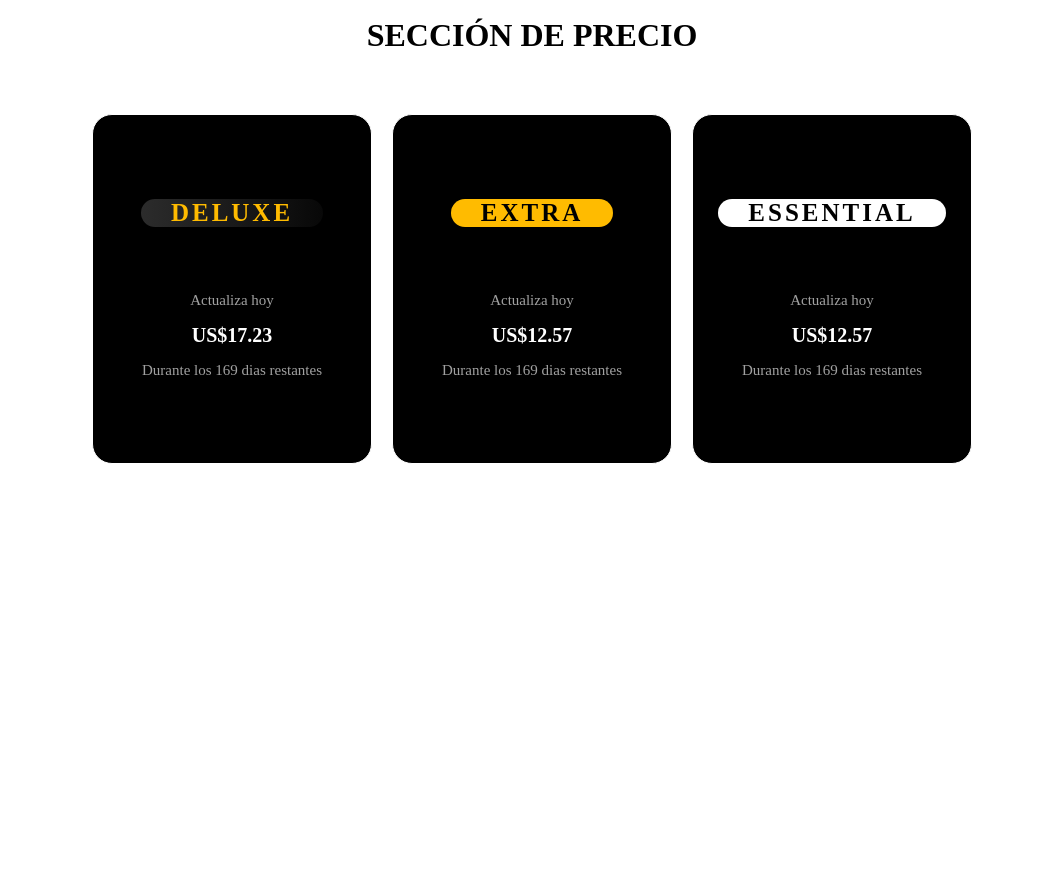
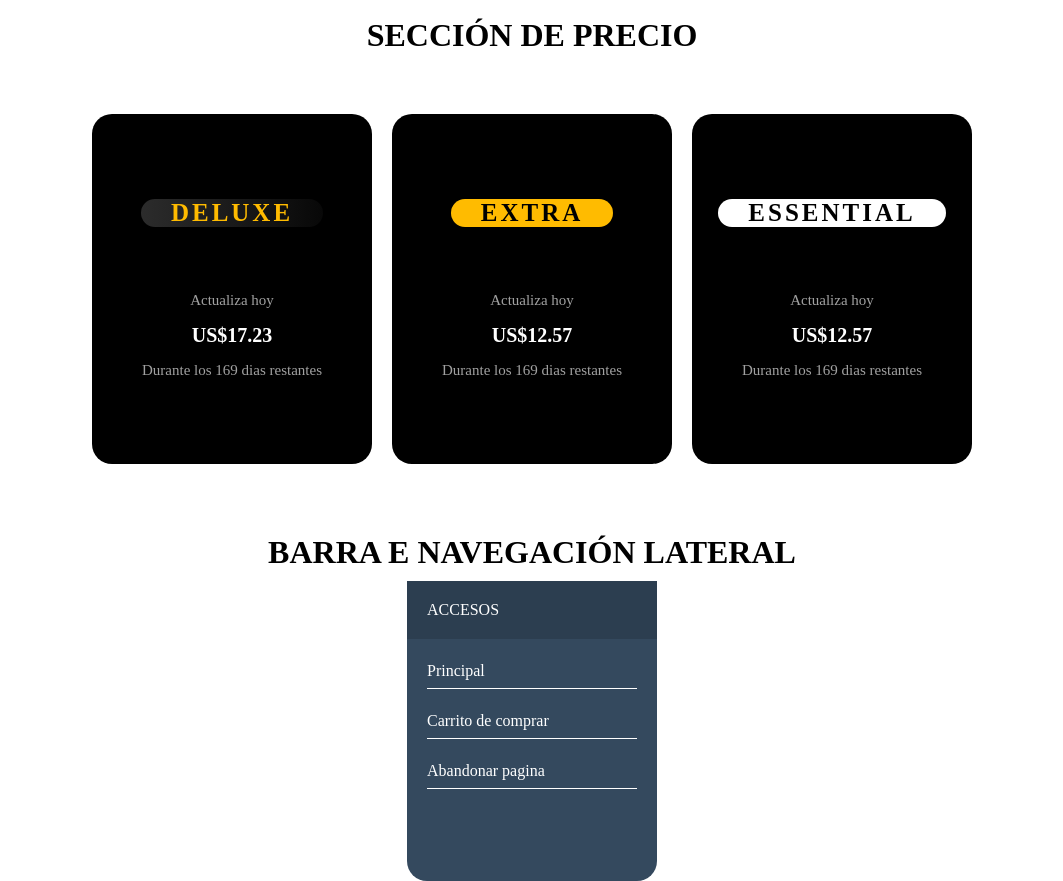
Before and after one commit to JulianDiaz454/actividad_c_modulo_flex, a plain HTML site: page index.html in a window 1280 px wide. Shown: the part 2396-3277 px from the top of the page, without its empty margins (108-1171 px from the left). Before the commit the page ends 2910 px from the top, so only its background shows below. Drawn offline with nearby package versions, Linux system fonts and the light colour scheme.

Commit message:
Finalización del componente número 10. Actualización: Nuevo archivo de estilos para el componente del sidebar lateral, cambios en la estructura html, nuevo @import en la hoja de estilos principal

```diff
--- a/index.html
+++ b/index.html
@@ -139,5 +139,13 @@
             <p class="seccion-precios_card-textos">Durante los 169 dias restantes</p>
         </div>
     </div>
+
+    <h1 class="titulos">BARRA E NAVEGACIÓN LATERAL</h1>
+    <nav class="sidebar">
+        <div class="sidebar__titulo">ACCESOS</div>
+        <a class="sidebar__item">Principal</a>
+        <a class="sidebar__item">Carrito de comprar</a>
+        <a class="sidebar__item">Abandonar pagina</a>
+    </nav>
 </body>
 </html>
--- a/styles-prices.css
+++ b/styles-prices.css
@@ -17,7 +17,6 @@
     min-width: 280px;
     min-height: 350px;
     background-color: #000;
-    border: white 0.5px solid;
     border-radius: 20px;
     display: flex;
 }
--- /dev/null
+++ b/styles-sidebar-vertical.css
@@ -0,0 +1,24 @@
+.sidebar {
+    margin: 0 auto;
+    display: flex;
+    flex-direction: column;
+    gap: 15px;
+    max-width: 250px;
+    min-height: 300px;
+    background-color: #34495e;
+    border-radius: 20px;
+}
+
+.sidebar__titulo {
+    background-color: #2c3e50;
+    padding: 20px;
+    color: white;
+}
+
+.sidebar__item {
+    color: white;
+    text-decoration: none;
+    border-bottom: 1px solid white;
+    margin: 0 20px;
+    padding: 8px 0;
+}
--- a/styles.css
+++ b/styles.css
@@ -7,6 +7,7 @@
 @import url(styles-testimonial.css);
 @import url(styles-footer.css);
 @import url(styles-prices.css);
+@import url(styles-sidebar-vertical.css);
 
 * {
     margin: 0;
```
